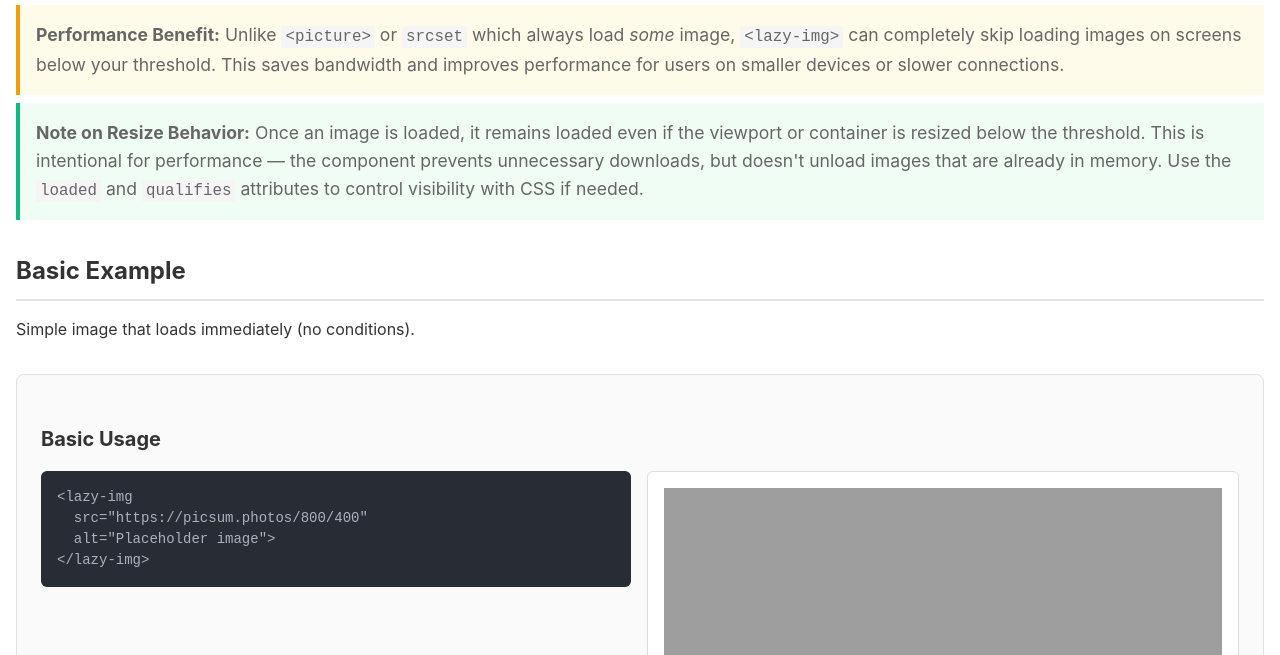
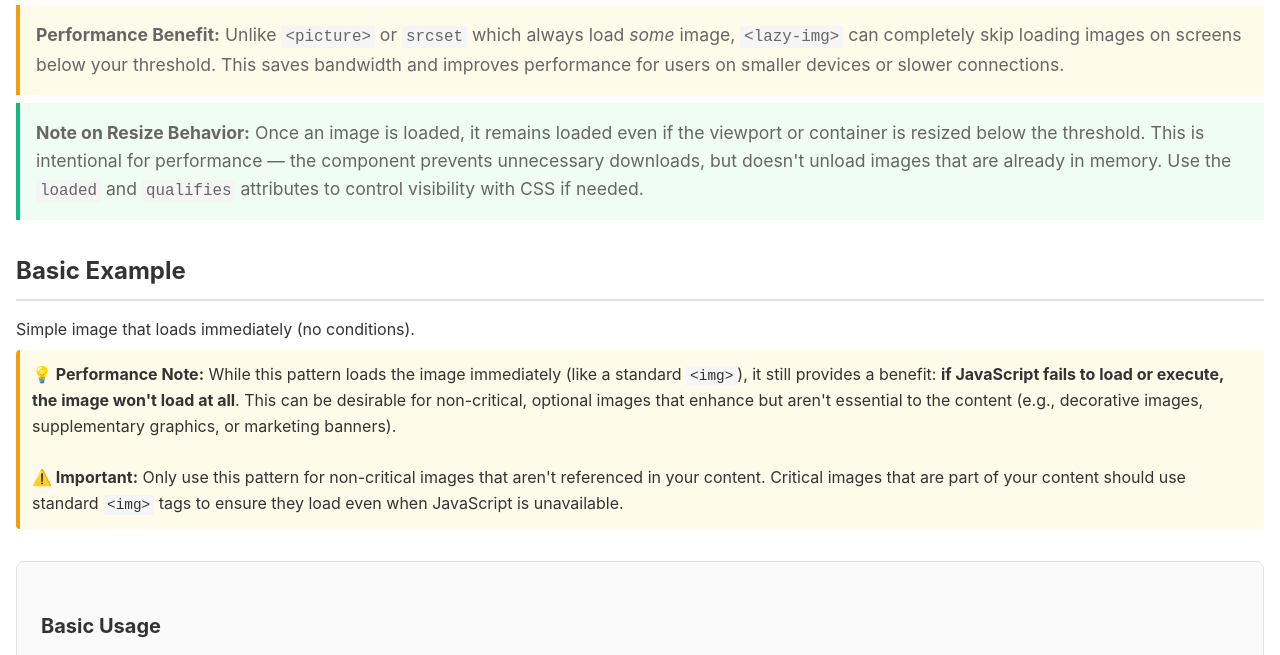
Before and after one commit to aarongustafson/lazy-img, a website with bundled scripts: page demo/index.html in a window 1280 px wide. Shown: the part 106-761 px from the top of the page. Built offline with nearby package versions, Linux system fonts and the light colour scheme.

Commit message:
Add note on JavaScript and optional images

```diff
--- a/demo/index.html
+++ b/demo/index.html
@@ -94,6 +94,28 @@
 			<section id="basic-example">
 				<h2>Basic Example</h2>
 				<p>Simple image that loads immediately (no conditions).</p>
+				<p
+					style="
+						background: #fffbea;
+						padding: 0.75rem;
+						border-radius: 4px;
+						border-left: 4px solid #f59e0b;
+					"
+				>
+					<strong>💡 Performance Note:</strong> While this pattern loads
+					the image immediately (like a standard <code>&lt;img&gt;</code>),
+					it still provides a benefit: <strong>if JavaScript fails to load
+					or execute, the image won't load at all</strong>. This can be
+					desirable for non-critical, optional images that enhance but
+					aren't essential to the content (e.g., decorative images,
+					supplementary graphics, or marketing banners).
+					<br><br>
+					<strong>⚠️ Important:</strong> Only use this pattern for
+					non-critical images that aren't referenced in your content.
+					Critical images that are part of your content should use
+					standard <code>&lt;img&gt;</code> tags to ensure they load
+					even when JavaScript is unavailable.
+				</p>
 
 				<div class="demo-section">
 					<h3>Basic Usage</h3>
```
Also changed, not shown: README.md.
